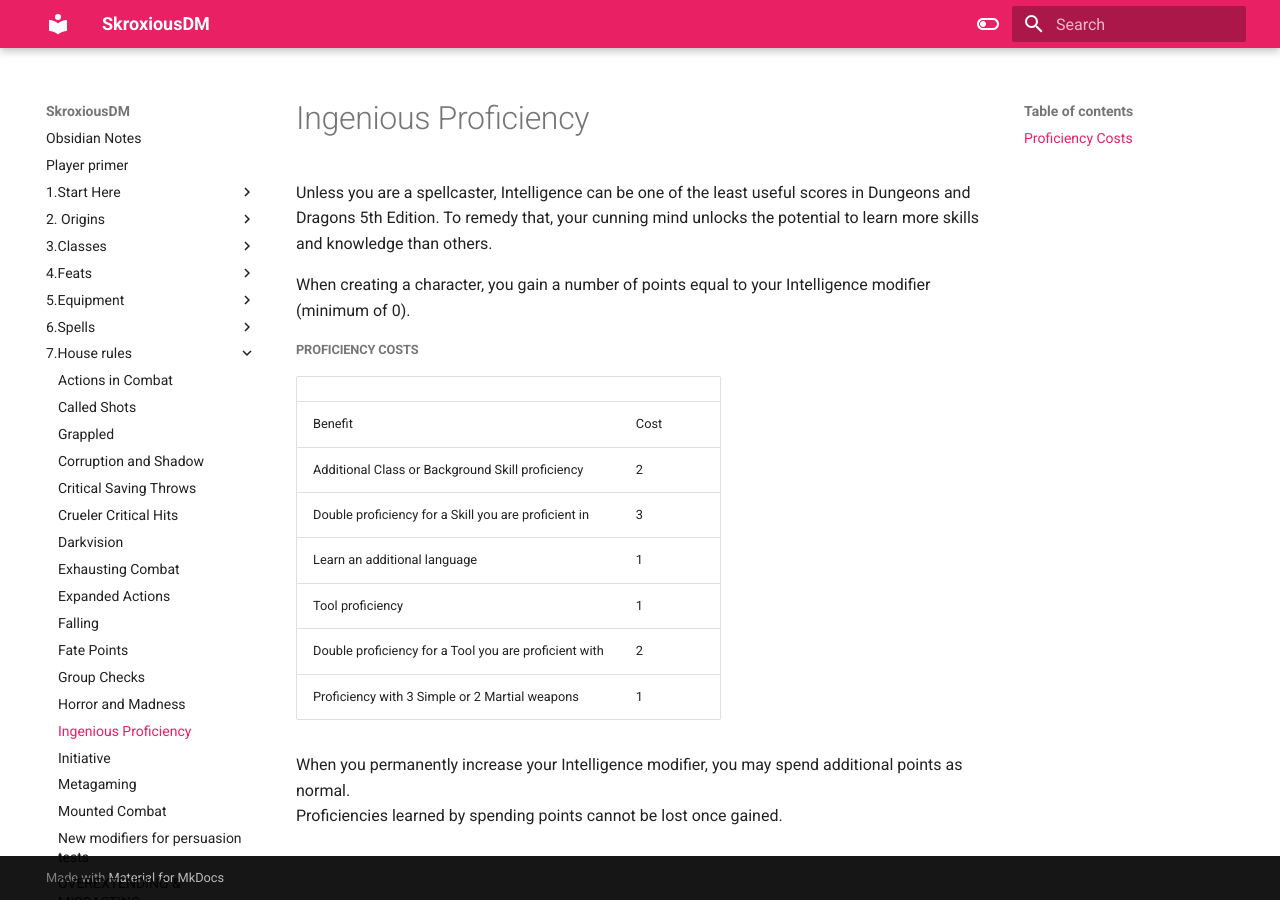
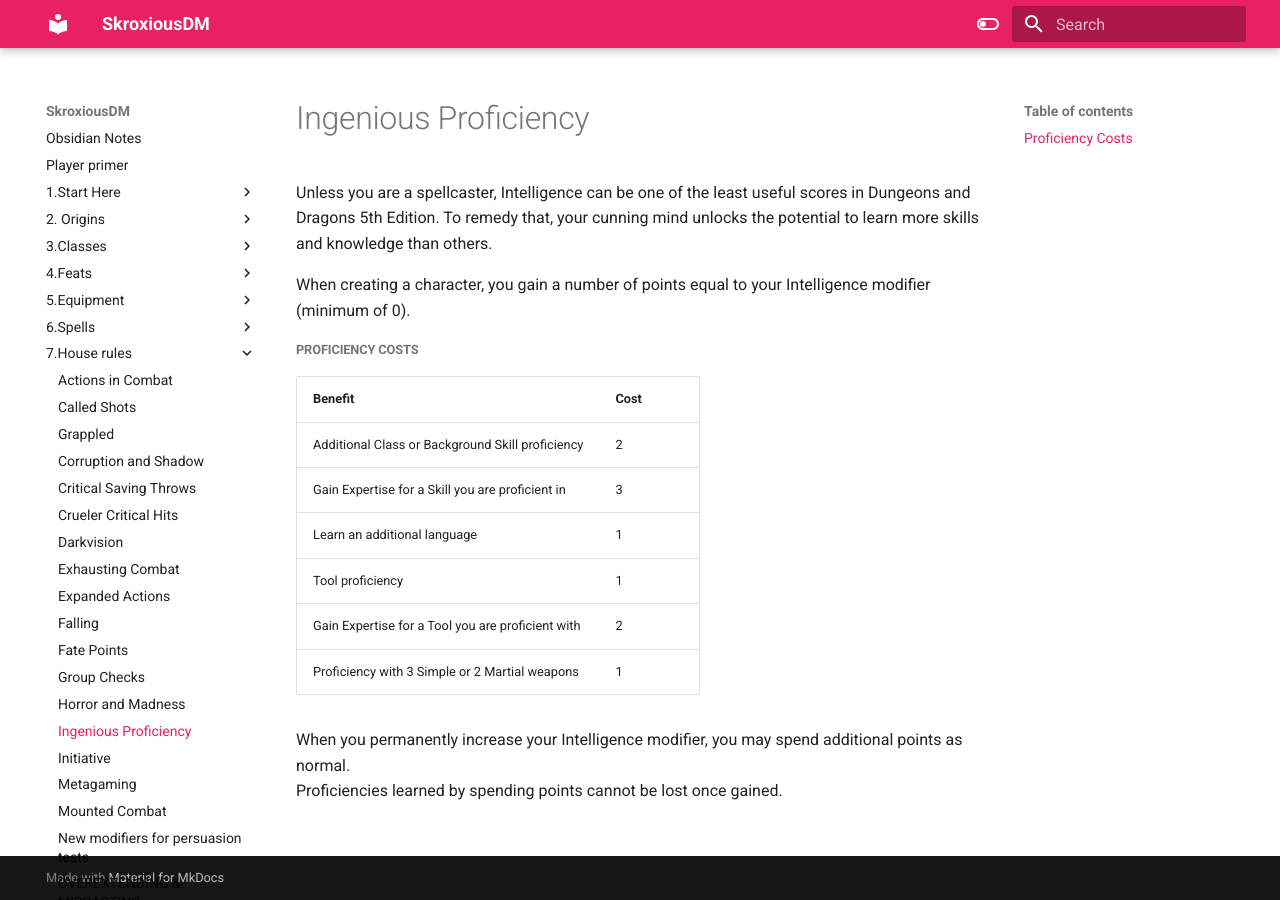
Before and after one commit to SkroxiousDM/SkroxiousDM, an MkDocs documentation site: the page built from docs/7.House_rules/Ingenious_Proficiency.md, in a window 1280 px wide. Built offline with MkDocs 1.6.1 and Material for MkDocs 9.7.7, drawn with Linux system fonts in a browser that asks for light colours.

Commit message:
vault backup: 2023-10-29 18:18:43

```diff
--- a/docs/7.House_rules/Ingenious_Proficiency.md
+++ b/docs/7.House_rules/Ingenious_Proficiency.md
@@ -3,15 +3,13 @@ Unless you are a spellcaster, Intelligence can be one of the least useful scores
 When creating a character, you gain a number of points equal to your Intelligence modifier (minimum of 0).
 
 ##### Proficiency Costs
-
-|   |   |
+|Benefit|Cost|
 |---|---|
-|Benefit|Cost|
 |Additional Class or Background Skill proficiency|2|
-|Double proficiency for a Skill you are proficient in|3|
+|Gain Expertise for a Skill you are proficient in|3|
 |Learn an additional language|1|
 |Tool proficiency|1|
-|Double proficiency for a Tool you are proficient with|2|
+|Gain Expertise for a Tool you are proficient with|2|
 |Proficiency with 3 Simple or 2 Martial weapons|1|
 
 When you permanently increase your Intelligence modifier, you may spend additional points as normal.
```
